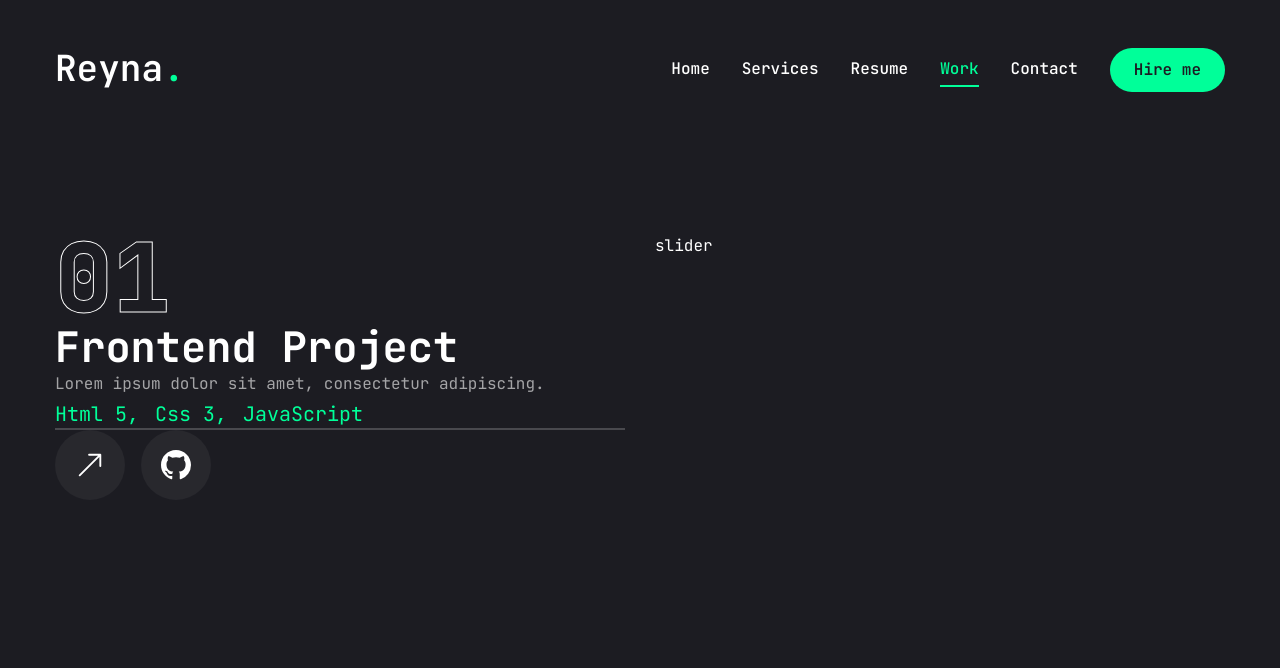
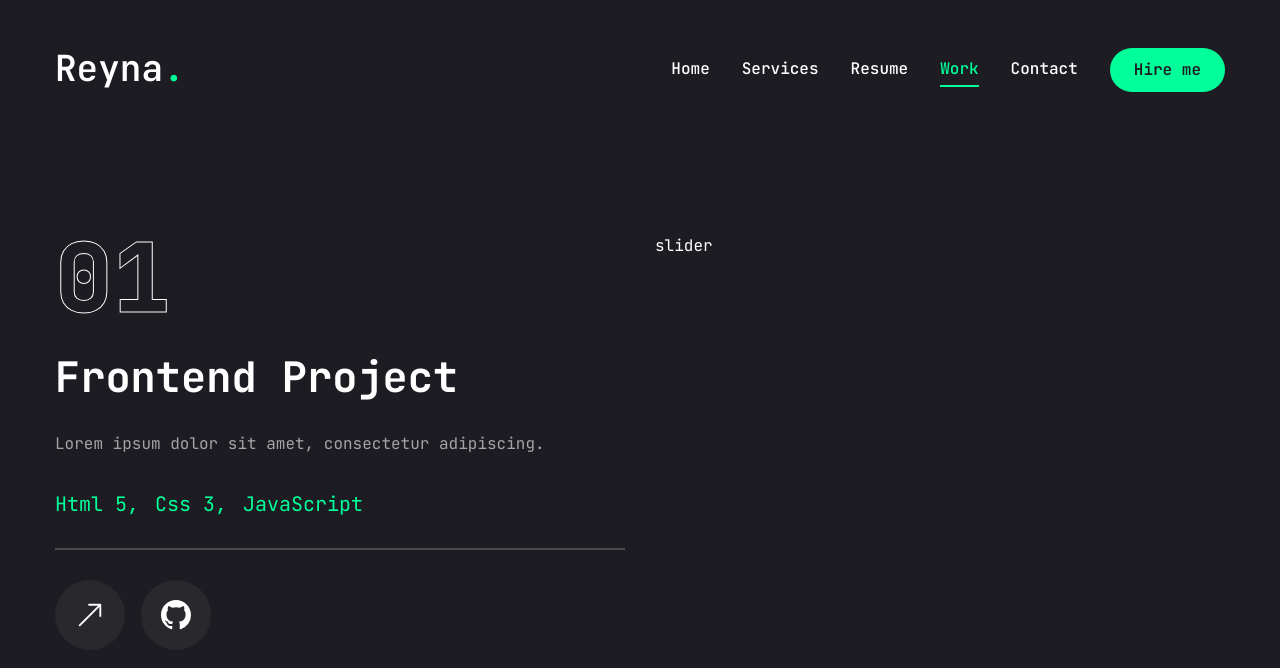
Before and after one commit to reynaroma/reyna-portfolio, a Next.js app: page /work in a window 1280 px wide. Shown: the top 668 px of the page. Built offline with nearby package versions, Linux system fonts and the light colour scheme.

Commit message:
Add style on the upper div element

```diff
--- a/app/work/page.jsx
+++ b/app/work/page.jsx
@@ -70,7 +70,7 @@ const Work = () => {
       <div className="container mx-auto">
         <div className='flex flex-col xl:flex-row xl:gap-[30px]'>
           <div className='w-full xl:w-[50%] xl:h-[460px] flex flex-col xl:justify-between order-2 xl:order-none'>
-            <div>
+            <div className='flex flex-col gap-[30px] '>
               {/* outline num */}
               <div className='text-8xl leading-none font-extrabold text-transparent text-outline'>{project.num}</div>
               {/* project category */}
```
